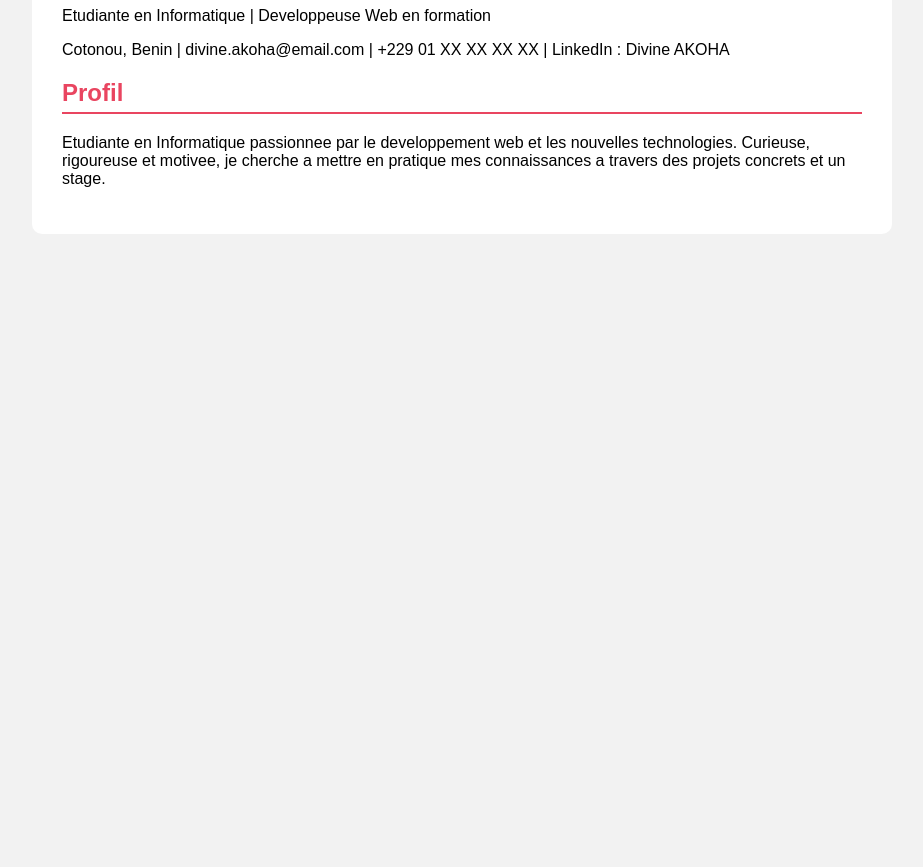
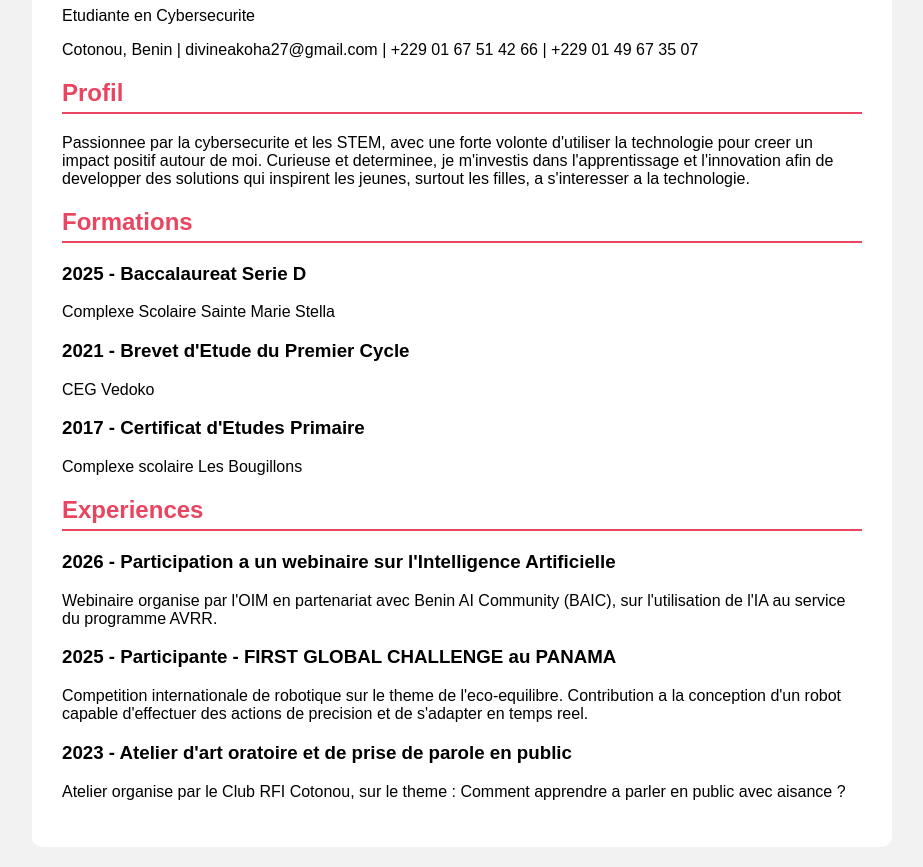
Before and after one commit to divine-svg/mon-cv, a plain HTML site: page index.html in a window 1280 px wide. Shown: the part 123-990 px from the top of the page, without its empty margins (178-1101 px from the left). Before the commit the page ends 800 px from the top, so only its background shows below. Drawn offline with Linux system fonts and the light colour scheme.

Commit message:
ajout des experiences et correction des infos

```diff
--- a/index.html
+++ b/index.html
@@ -9,16 +9,32 @@
 <body>
     <div class="cv">
         <header>
-            <h1>Divine AKOHA</h1>
-            <p class="titre-pro">Etudiante en Informatique | Developpeuse Web en formation</p>
-            <p>Cotonou, Benin | divine.akoha@email.com | +229 01 XX XX XX XX | LinkedIn : Divine AKOHA</p>
+            <h1>AKOHA Divine Dorice Kafoui</h1>
+            <p class="titre-pro">Etudiante en Cybersecurite</p>
+            <p>Cotonou, Benin | divineakoha27@gmail.com | +229 01 67 51 42 66 | +229 01 49 67 35 07</p>
         </header>
         <section>
             <h2>Profil</h2>
-            <p>Etudiante en Informatique passionnee par le developpement web et les nouvelles technologies. Curieuse, rigoureuse et motivee, je cherche a mettre en pratique mes connaissances a travers des projets concrets et un stage.</p>
+            <p>Passionnee par la cybersecurite et les STEM, avec une forte volonte d'utiliser la technologie pour creer un impact positif autour de moi. Curieuse et determinee, je m'investis dans l'apprentissage et l'innovation afin de developper des solutions qui inspirent les jeunes, surtout les filles, a s'interesser a la technologie.</p>
         </section>
-        <!-- FORMATIONS -->
-        <!-- EXPERIENCES -->
+        <section>
+            <h2>Formations</h2>
+            <h3>2025 - Baccalaureat Serie D</h3>
+            <p>Complexe Scolaire Sainte Marie Stella</p>
+            <h3>2021 - Brevet d'Etude du Premier Cycle</h3>
+            <p>CEG Vedoko</p>
+            <h3>2017 - Certificat d'Etudes Primaire</h3>
+            <p>Complexe scolaire Les Bougillons</p>
+        </section>
+        <section>
+            <h2>Experiences</h2>
+            <h3>2026 - Participation a un webinaire sur l'Intelligence Artificielle</h3>
+            <p>Webinaire organise par l'OIM en partenariat avec Benin AI Community (BAIC), sur l'utilisation de l'IA au service du programme AVRR.</p>
+            <h3>2025 - Participante - FIRST GLOBAL CHALLENGE au PANAMA</h3>
+            <p>Competition internationale de robotique sur le theme de l'eco-equilibre. Contribution a la conception d'un robot capable d'effectuer des actions de precision et de s'adapter en temps reel.</p>
+            <h3>2023 - Atelier d'art oratoire et de prise de parole en public</h3>
+            <p>Atelier organise par le Club RFI Cotonou, sur le theme : Comment apprendre a parler en public avec aisance ?</p>
+        </section>
         <!-- COMPETENCES -->
         <!-- ASSOCIATIONS -->
     </div>
```
